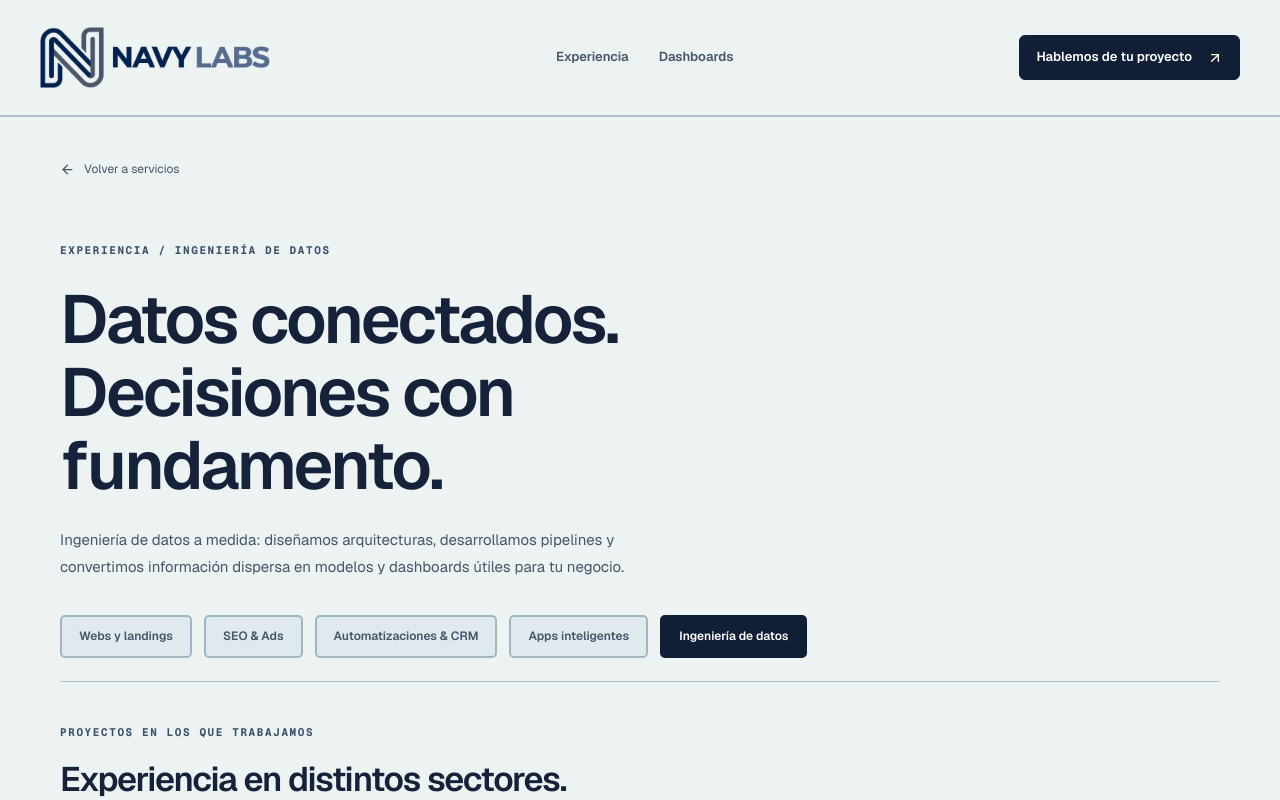
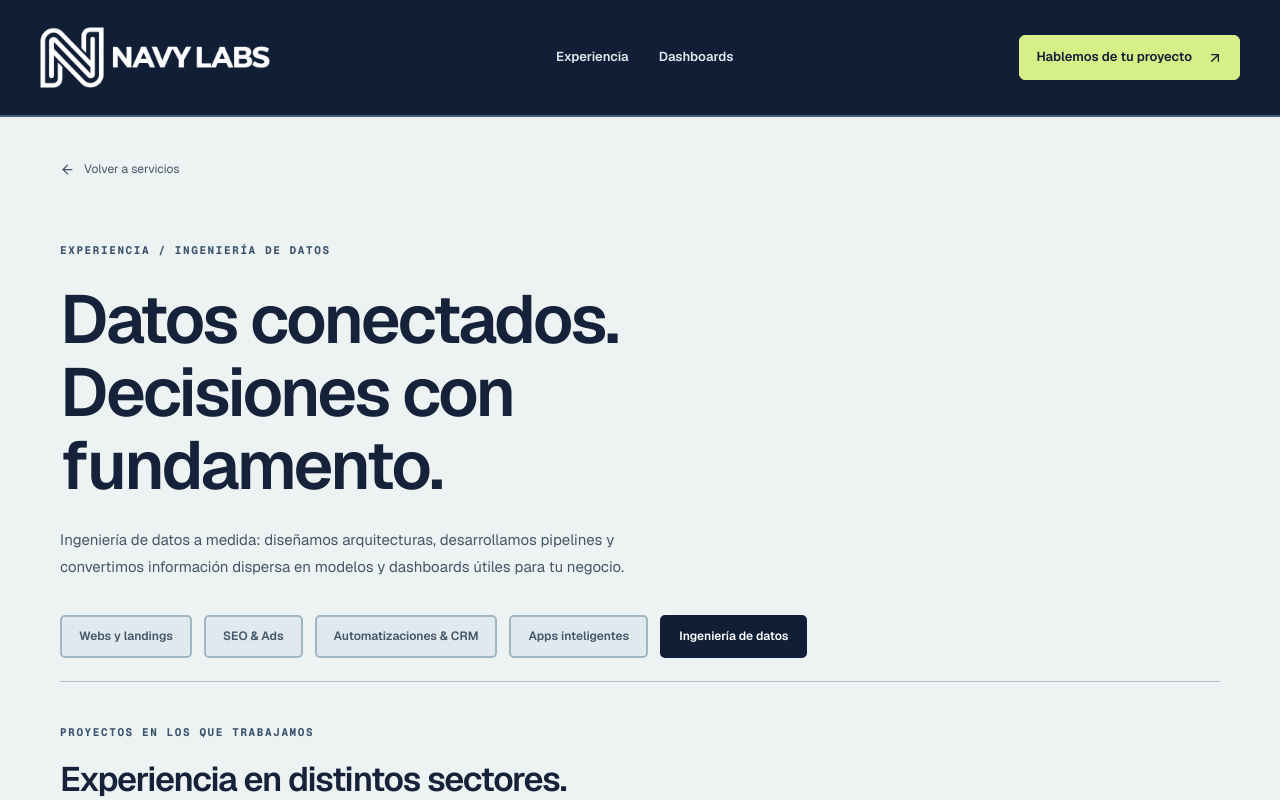
Before and after one commit to navy0110/navy_labs, a Next.js app: page /portfolio/datos in a window 1280 px wide. Shown: the top 800 px of the page. Built offline with nearby package versions, Linux system fonts and the light colour scheme.

Commit message:
Present white Navy Labs logo on navy backgrounds

```diff
--- a/app/brand.module.css
+++ b/app/brand.module.css
@@ -1,3 +1,3 @@
-.logo{display:block;width:230px;max-width:100%;height:auto;object-fit:contain}
+.logo{display:block;width:230px;max-width:100%;height:auto;object-fit:contain;filter:brightness(0) invert(1)}
 @media(max-width:700px){.logo{width:155px}}
 @media(max-width:360px){.logo{width:130px}}
--- a/app/navy.module.css
+++ b/app/navy.module.css
@@ -75,3 +75,11 @@
 .copyright{font-size:11px}
 @media(max-width:1000px){.hero{grid-template-columns:1fr;gap:36px}.heroCopy{max-width:700px}.hero h1{font-size:64px}.processVisual{width:100%;max-width:820px}.steps{grid-template-columns:1fr 1fr}}
 @media(max-width:700px){.header{padding:22px}.headerCta{font-size:10px;min-height:44px}.hero{padding:42px 22px 40px}.hero h1{font-size:clamp(38px,8.7vw,60px);letter-spacing:-1.8px}.heroLead{font-size:19px}.heroText{font-size:15px}.processVisual{padding:6px;box-shadow:5px 5px 0 #101f36;border-radius:12px}.graphicCaption{gap:7px;margin:12px 5px 7px}.graphicCaption strong{font-size:12px}.graphicCaption span{font-size:10px}.principles{padding:20px 16px;font-size:12px}.sectionHeading h2{font-size:32px}.steps{gap:12px}.steps article{padding:17px}.steps h3{font-size:17px}.steps p{font-size:13px}.technicalBacking{gap:10px}.technicalBacking>span{padding:12px;font-size:12px}.technicalBacking img{width:36px;height:36px}.faq details{padding:0 16px}.faq summary{font-size:15px}.contact{padding:30px 20px}.footer{padding:30px 22px 22px}}
+.header{background:var(--navy);border-bottom-color:#456078}
+.header nav a{color:#e0e8ef}.header nav a:hover{color:var(--lime)}
+.headerCta{background:var(--lime);border-color:var(--lime);color:var(--navy)}
+.footer{background:var(--navy);border-top-color:#456078;color:#fff}
+.footer p,.footerLinks a,.copyright{color:#dce5ec}
+.footerLinks a:hover{color:var(--lime)}
+.footer .copyright{border-top-color:#456078}
+.footer .copyright a{color:var(--lime)}
```
Also changed, not shown: app/opengraph-image.tsx (+6 -3 lines).
